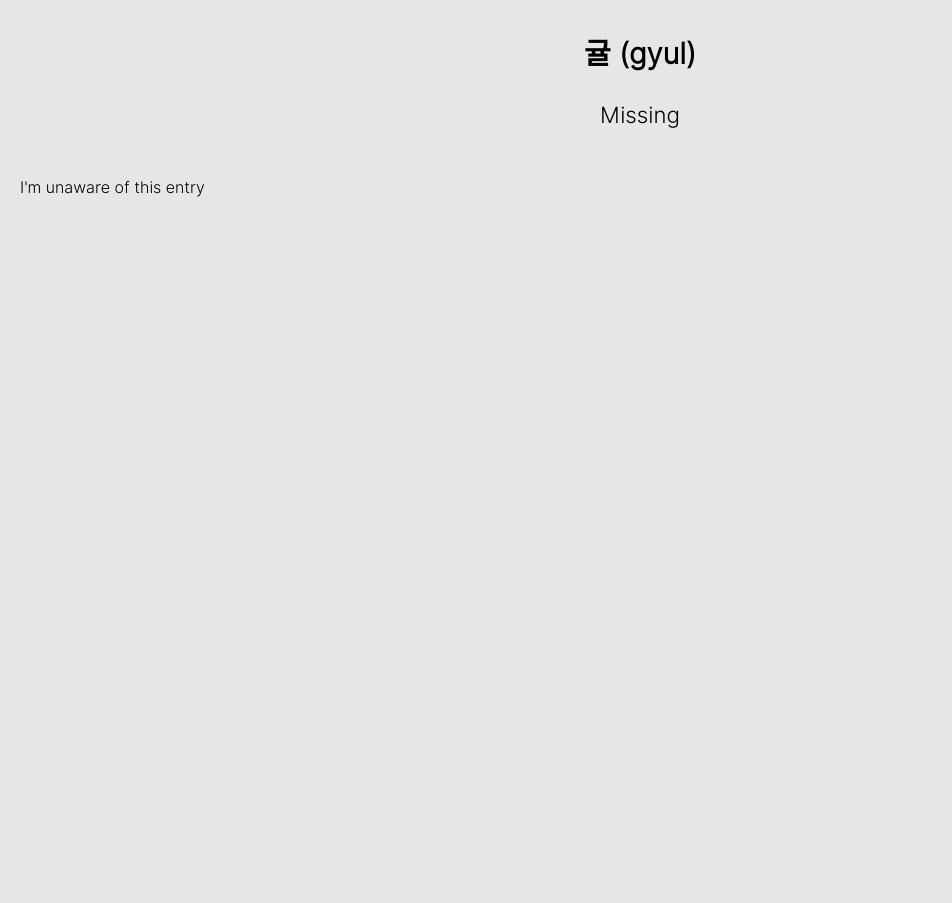
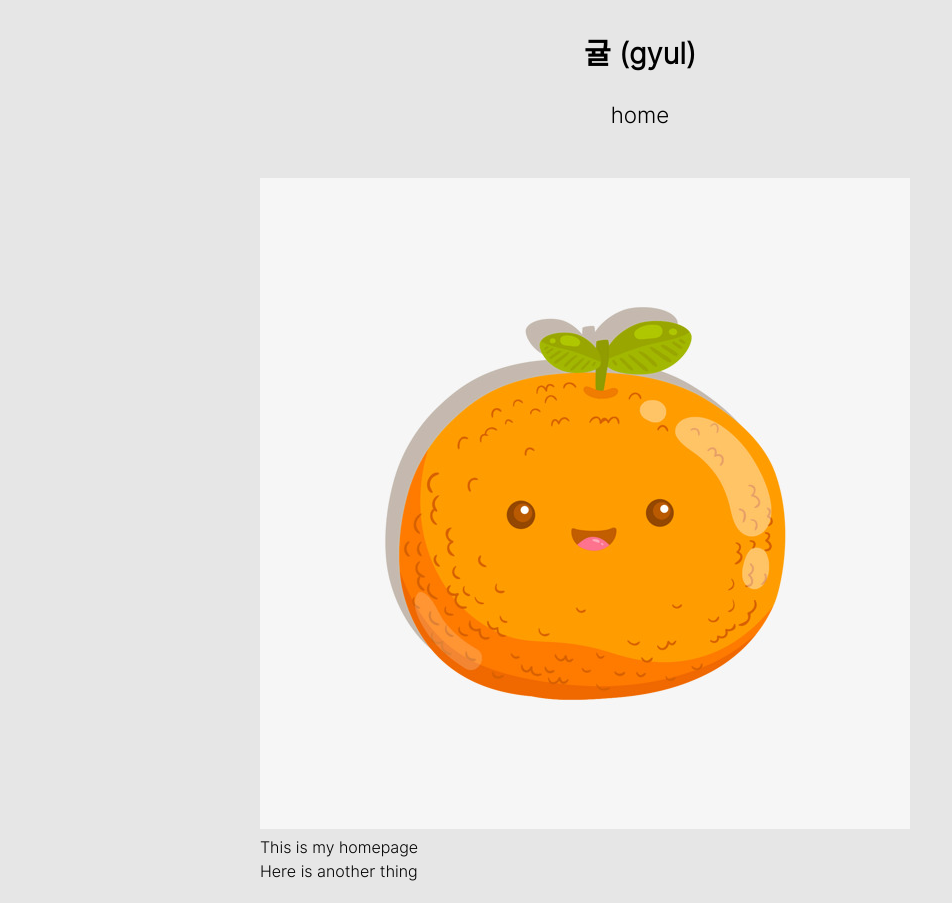
Before and after one commit to ckipp01/gyul, a website: page index.html in a window 1280 px wide. Shown: the whole page, without its empty margins (0-952 px from the left). Before the commit the page ends 800 px from the top, so only its background shows below. Drawn offline with Linux system fonts and the light colour scheme.

Commit message:
will now hand attributes

```diff
--- a/data/crate.js
+++ b/data/crate.js
@@ -4,7 +4,16 @@ const CRATE = {
     'body': [
       {
         'type': 'img',
-        'src': '../media/gyul.jpg'
+        'attributes': [
+          {
+            'type': 'src',
+            'value': 'media/gyul.jpg'
+          },
+          {
+            'type': 'class',
+            'value': 'main-image'
+          }
+        ]
       },
       {
         'type': 'p',
@@ -21,15 +30,23 @@ const CRATE = {
     'body': [
       {
         'type': 'p',
-        'text': 'This is my test'
+        'text': 'Lorem ipsum dolor sit amet, consectetur adipiscing elit. Etiam quis accumsan purus. Pellentesque dui elit, egestas rutrum tempor et, commodo vel urna. Donec ornare dictum gravida. Donec fringilla tortor in eros volutpat pharetra. Vestibulum ornare, tellus non placerat tristique, nulla elit feugiat ligula, at dictum arcu velit ut libero. Integer in diam in felis hendrerit consectetur at sit amet sapien. Cras efficitur leo nec mi bibendum posuere vitae ac ex.'
       },
       {
         'type': 'p',
-        'text': 'Here is another test'
+        'text': 'Etiam vitae maximus velit. Orci varius natoque penatibus et magnis dis parturient montes, nascetur ridiculus mus. Maecenas euismod interdum condimentum. Nunc aliquet, ante eu pellentesque efficitur, erat nibh consequat lectus, ac cursus sapien mauris in felis. Donec dictum tellus ut nibh lacinia, at lobortis tortor porta. Donec rhoncus aliquet aliquet. Integer tortor lorem, porttitor eu congue vitae, scelerisque vel leo. Vestibulum non laoreet nibh, non commodo tellus. Proin ut semper nisi, et commodo magna. Pellentesque at sapien metus. Donec dictum eros eget lacus iaculis pretium. Ut maximus ligula pellentesque ante molestie, gravida tincidunt velit mollis. In vel cursus mi.'
       },
       {
         'type': 'p',
-        'text': 'Here is another test'
+        'text': 'Nulla tincidunt convallis posuere. Praesent euismod ipsum et est laoreet, sed imperdiet eros accumsan. Nullam vitae aliquet tortor, in fringilla tellus. Aenean sit amet ante non odio lobortis consequat eget ut nisi. Sed at felis faucibus, cursus orci ut, commodo justo. Curabitur leo turpis, vulputate sit amet convallis sit amet, molestie eget neque. Nam sit amet fringilla eros.'
+      },
+      {
+        'type': 'p',
+        'text': 'Etiam tincidunt egestas magna, vel scelerisque quam dignissim id. Suspendisse dapibus orci in dolor semper venenatis vitae eget lorem. Nam rhoncus vel justo quis gravida. Etiam ligula sapien, feugiat ac diam nec, tempus laoreet ex. Donec nisl est, accumsan lobortis purus eget, tristique aliquam enim. Nulla facilisi. In facilisis pellentesque dolor ut finibus. Sed ac massa non mi finibus dictum. Nulla facilisi.'
+      },
+      {
+        'type': 'p',
+        'text': 'Vestibulum ante ipsum primis in faucibus orci luctus et ultrices posuere cubilia Curae; Nunc tempus enim at ornare dapibus. Nunc est magna, vestibulum nec tempus sed, condimentum in mi. Proin vehicula turpis ut est porta eleifend. Etiam nisl odio, malesuada a quam ut, porta sodales nulla. Nunc tristique viverra malesuada. Duis feugiat placerat vestibulum. Nunc placerat tortor et mauris scelerisque sodales. Nulla facilisi. Phasellus iaculis fermentum nisi et mattis.'
       }
     ]
   },
--- a/scripts/gyul.js
+++ b/scripts/gyul.js
@@ -3,7 +3,9 @@
 
 class Gyul {
   constructor (page) {
-    this.key = page.substring(1)
+    page
+      ? this.key = page.substring(1)
+      : this.key = 'home'
     this.tree = retrieveTree(this.key)
     this.template = {
       document: {
@@ -22,22 +24,27 @@ class Gyul {
   }
   package () {
     for (const section in this.template.document) {
-      const sectionElem = document.body.appendChild(createElem(section))
+      const sectionElem =
+        document.body.appendChild(createElem({ 'type': section }))
       this.template.document[section]
         .forEach(item => createAndAttatch(item, sectionElem))
     }
   }
 }
 
-const createElem = (type, text = null) => {
-  const el = document.createElement(type)
+const createElem = elemObject => {
+  const el = document.createElement(elemObject.type)
 
-  if (text) {
-    const tn = document.createTextNode(text)
+  if (elemObject.text) {
+    const tn = document.createTextNode(elemObject.text)
     el.appendChild(tn)
   }
 
-  console.log(el)
+  if (elemObject.attributes) {
+    elemObject.attributes
+      .map(attribute => el.setAttribute(attribute.type, attribute.value))
+  }
+
   return el
 }
 
@@ -47,9 +54,10 @@ const createAndAttatch = async (elemObject, sectionElem) => {
     case 'h1':
     case 'h2':
     case 'p':
-      elem = await createElem(elemObject.type, elemObject.text)
+      elem = await createElem({ 'type': elemObject.type, 'text': elemObject.text })
       break
     case 'img':
+      elem = await createElem({ 'type': elemObject.type, 'attributes': elemObject.attributes })
       break
   }
   sectionElem.appendChild(elem)
--- a/styles/gyul.css
+++ b/styles/gyul.css
@@ -15,7 +15,10 @@ body {
     display: grid;
     grid-template-columns: 200px 1fr 200px;
     grid-template-rows: auto 1fr auto;
-
+  }
+  body {
+    max-width: 800px;
+    margin: 0 auto;
   }
 }
 
@@ -47,3 +50,7 @@ h1 {
   font-size: 1.3em;
   font-weight: bold;
 }
+
+p {
+  margin: 5px 0;
+}
```
